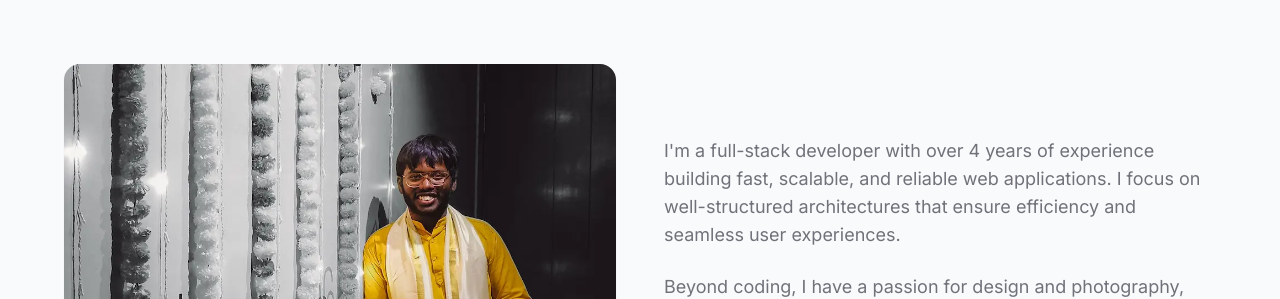
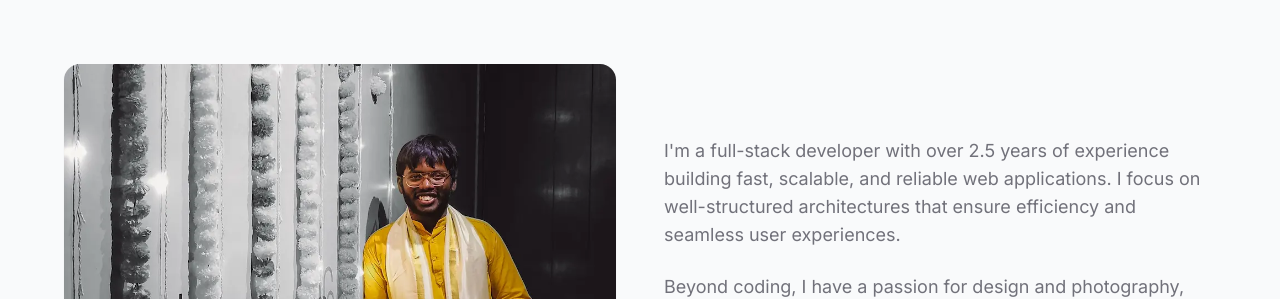
Before and after one commit to suryapavan1912/portfolio, a Next.js app: page / in a window 1280 px wide. Shown: the part 920-1219 px from the top of the page. Built offline with nearby package versions, Linux system fonts and the light colour scheme.

Commit message:
minor chnages

```diff
--- a/components/About.tsx
+++ b/components/About.tsx
@@ -44,7 +44,7 @@ const About = () => {
             className="space-y-6"
           >
             <p className="text-lg text-muted-foreground">
-              I&apos;m a full-stack developer with over 4 years of experience building fast, scalable, and reliable web applications. I focus on well-structured architectures that ensure efficiency and seamless user experiences.
+              I&apos;m a full-stack developer with over 2.5 years of experience building fast, scalable, and reliable web applications. I focus on well-structured architectures that ensure efficiency and seamless user experiences.
             </p>
 
             <p className="text-lg text-muted-foreground">
```
